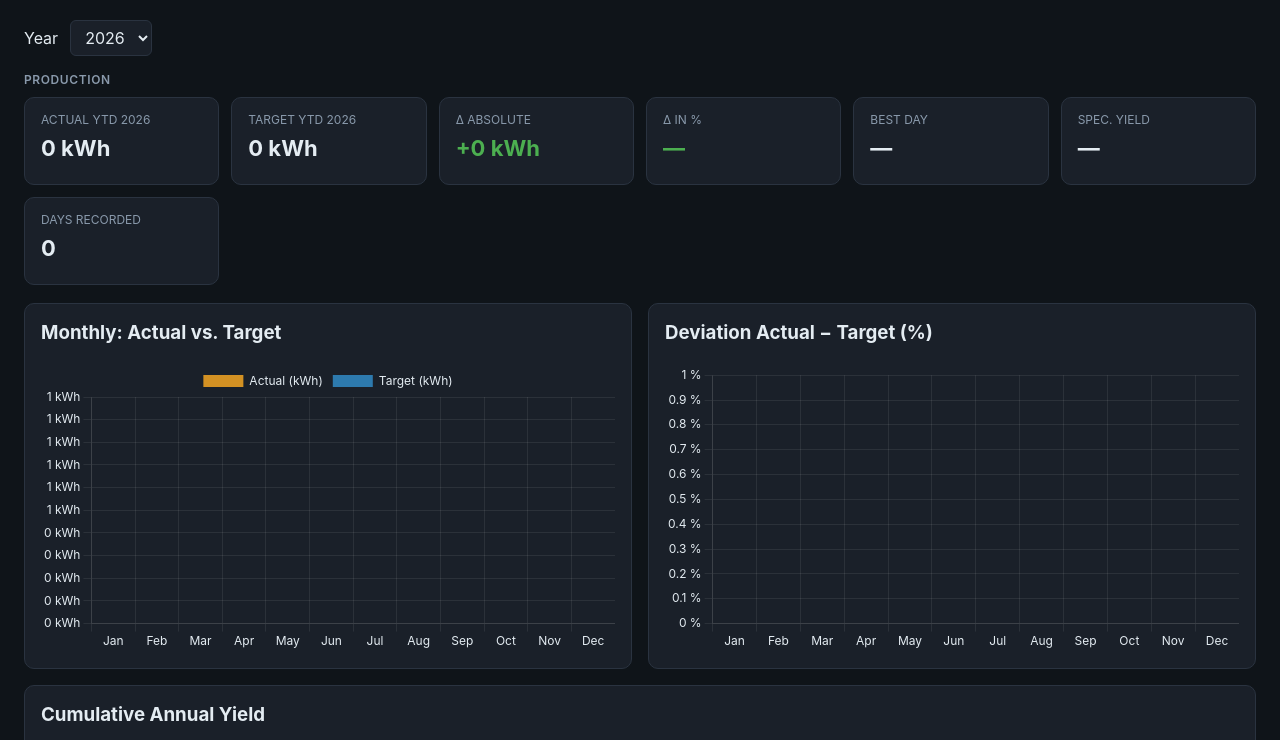
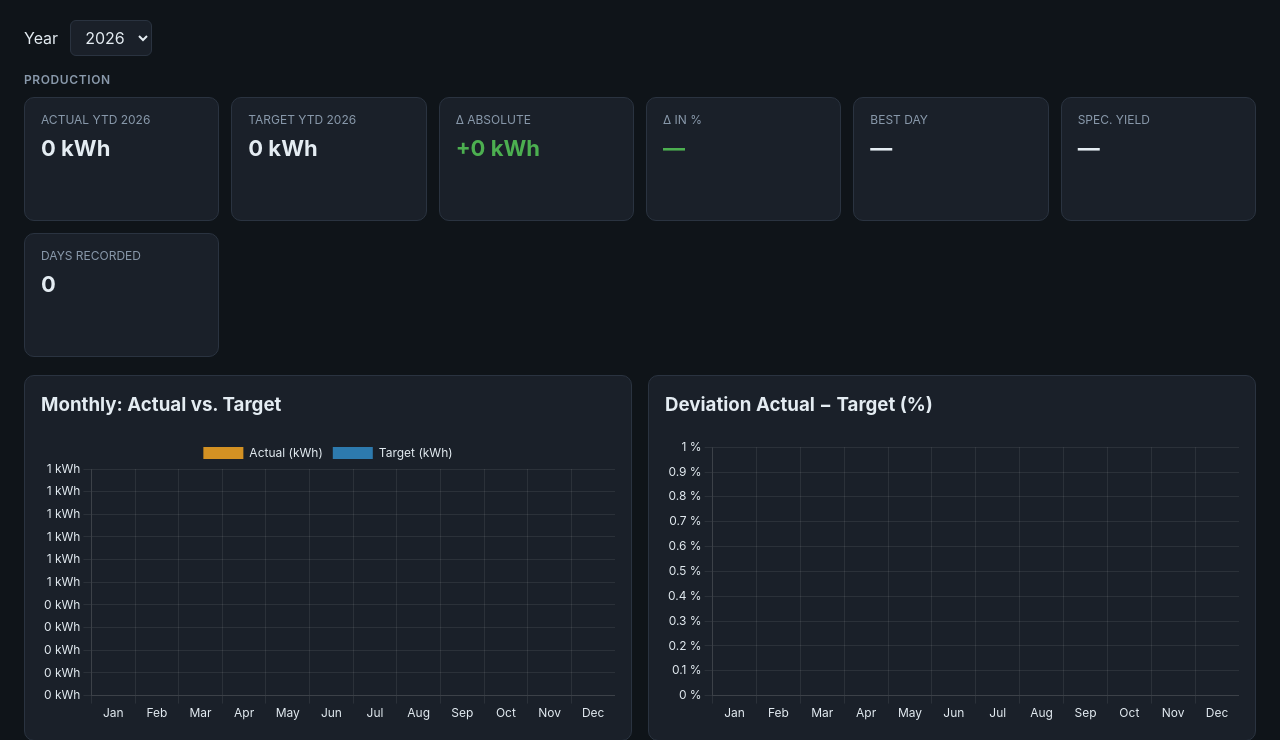
Before and after one commit to xenofex7/solar-tracker, a Flask app: page / in a window 1280 px wide. Shown: the part 54-794 px from the top of the page. Run offline with Flask 3, Linux system fonts and the light colour scheme; data that the repository does not hold is empty.

Commit message:
Fix uniform KPI tile height across all groups

```diff
--- a/static/css/style.css
+++ b/static/css/style.css
@@ -130,7 +130,7 @@ button.del.icon svg { display: block; }
   font-weight: 600;
 }
 .kpi {
-  min-height: 88px;
+  min-height: 124px;
   background: var(--panel);
   border: 1px solid var(--border);
   border-radius: 10px;
```
